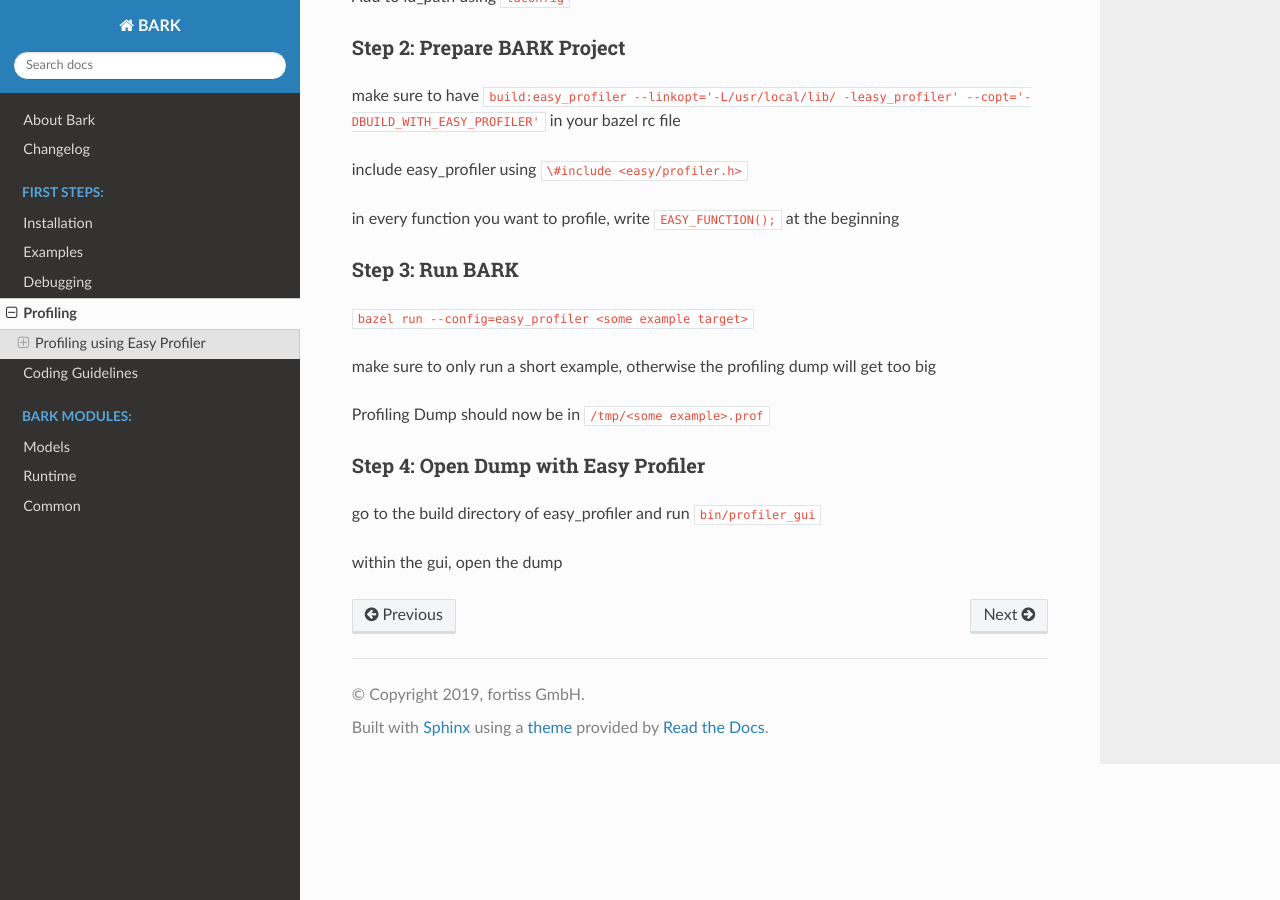
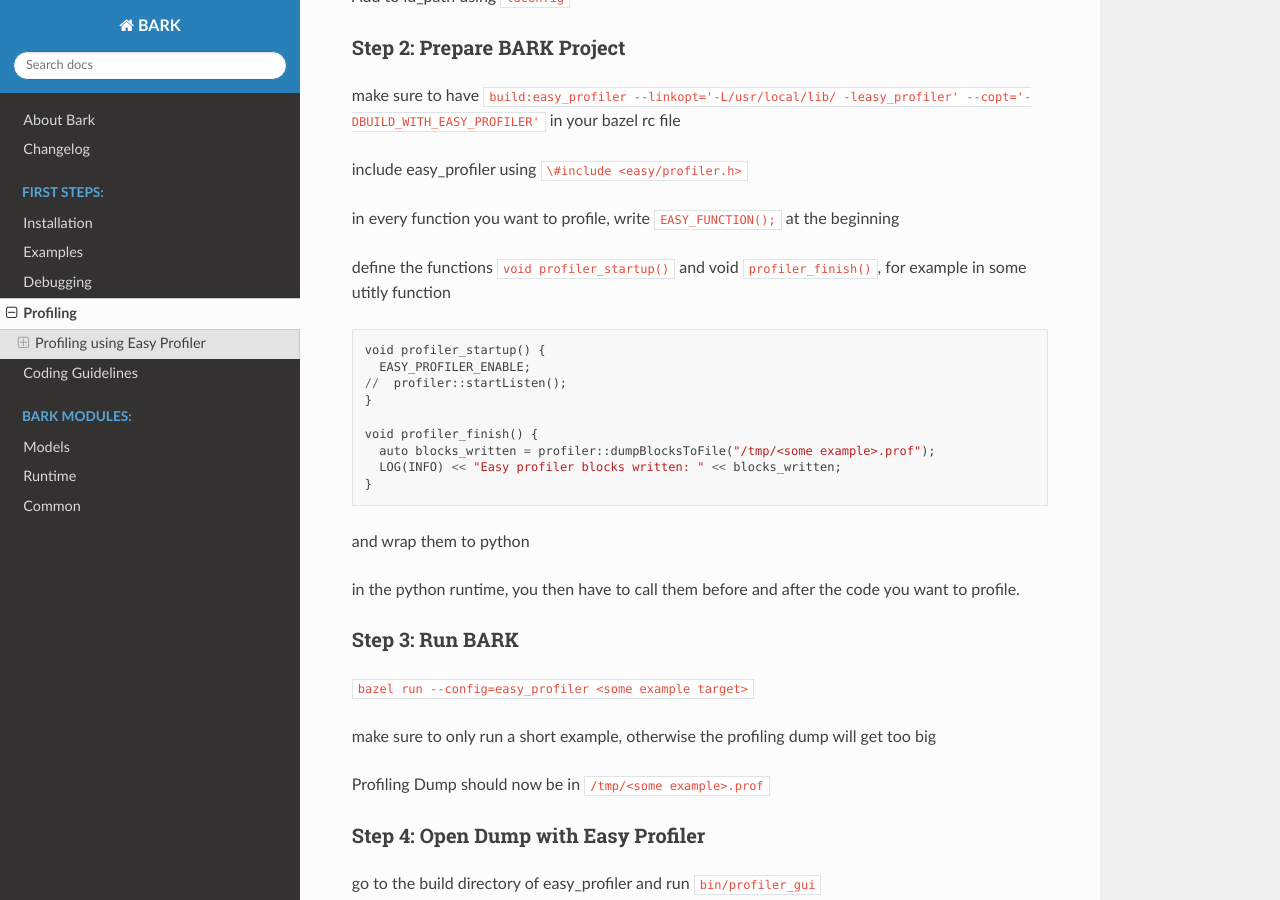
Before and after one commit to bark-simulator/bark, a Sphinx documentation site: the page built from docs/source/profiling.md, in a window 1280 px wide and 900 px high, scrolled down 474 px. Built offline with Sphinx 7.4.7 and the Read the Docs theme 2.0.0, drawn with Linux system fonts in a browser that asks for light colours; pages that are not in the unit, such as notebooks, are missing from menus.

Commit message:
updated profiling documentation

````diff
--- a/docs/source/profiling.md
+++ b/docs/source/profiling.md
@@ -24,7 +24,23 @@
 
 in every function you want to profile, write `EASY_FUNCTION();` at the beginning
 
+define the functions `void profiler_startup()` and void `profiler_finish()`, for example in some utitly function
 
+```
+void profiler_startup() {
+  EASY_PROFILER_ENABLE;
+//  profiler::startListen();
+}
+
+void profiler_finish() {
+  auto blocks_written = profiler::dumpBlocksToFile("/tmp/<some example>.prof");
+  LOG(INFO) << "Easy profiler blocks written: " << blocks_written;
+}
+```
+
+and wrap them to python
+
+in the python runtime, you then have to call them before and after the code you want to profile.
 
 ### Step 3: Run BARK
 
````
